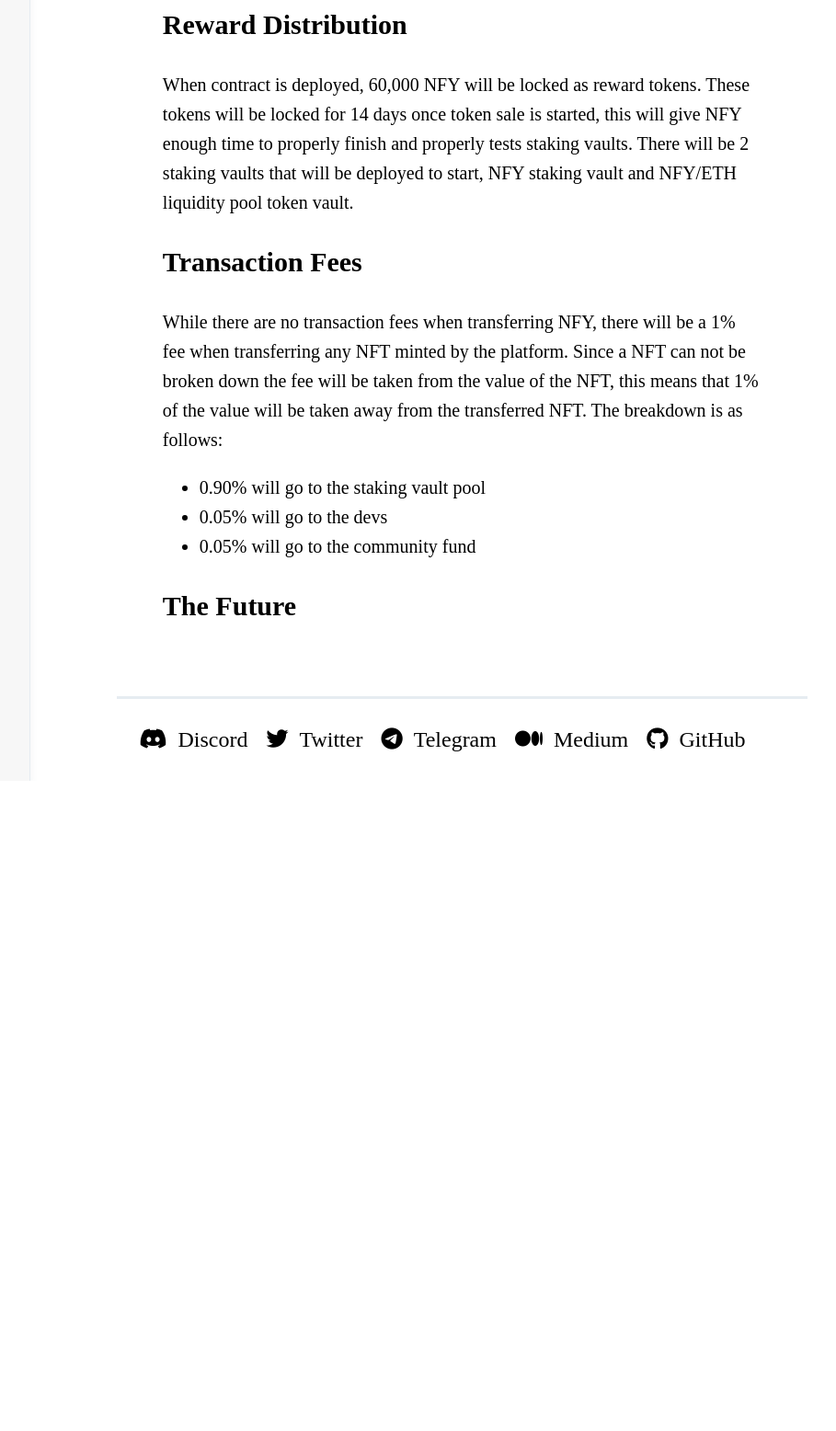
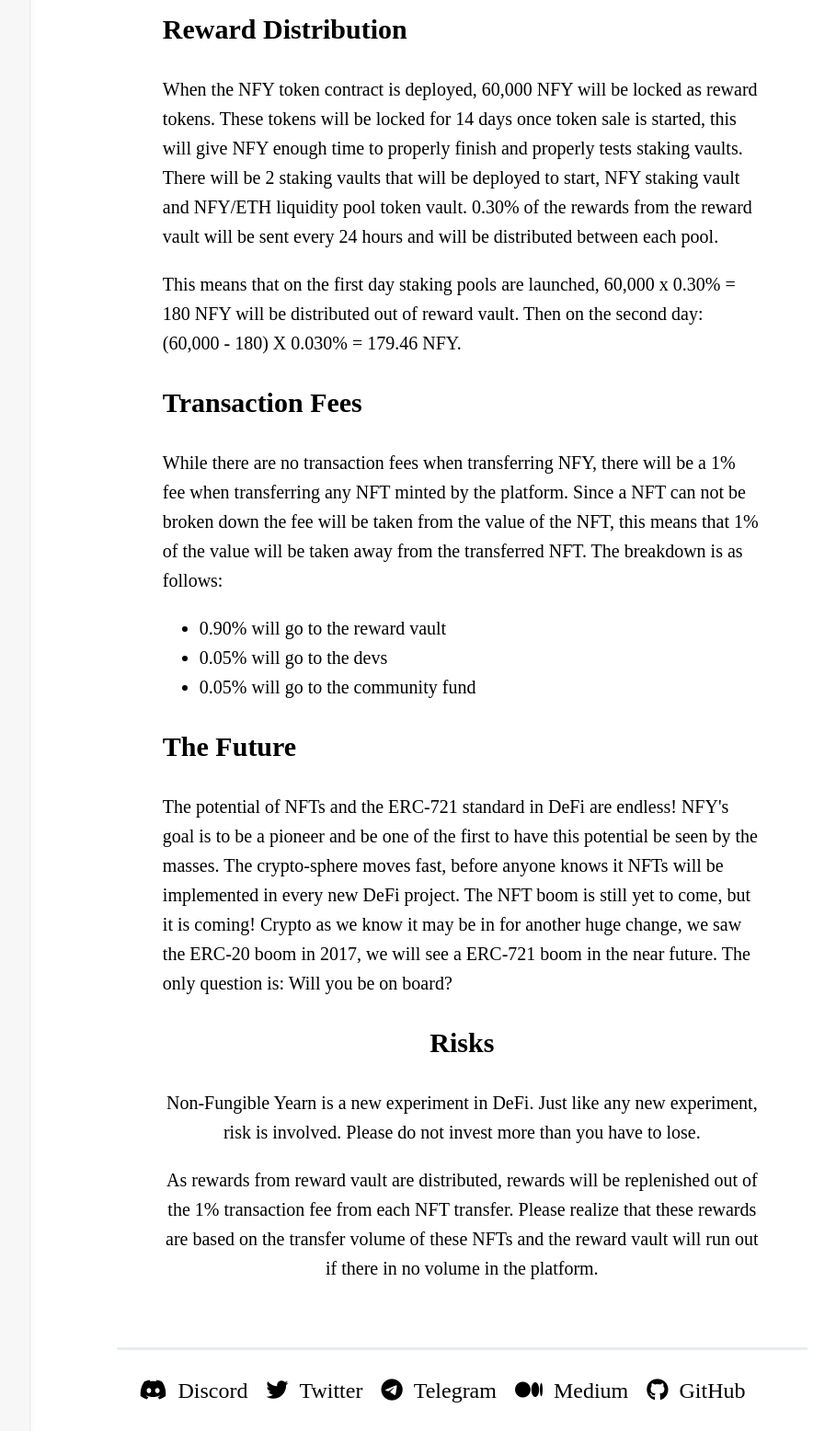
Before and after one commit to BNFYFinance/NFY-Site, a plain HTML site: page about.html in a window 1280 px wide. Shown: the part 3235-4791 px from the top of the page at 92% size, without its empty margins (223-1132 px from the left). Before the commit the page ends 4084 px from the top, so only its background shows below. Drawn offline with Linux system fonts and the light colour scheme.

Commit message:
Static site is complete, can deploy. Only have to connect web3 to interact with Ethereum.

```diff
--- a/about.css
+++ b/about.css
@@ -113,6 +113,10 @@ body {
     align-items: center;
 }
 
+#section8 {
+    text-align: center;
+}
+
 .nav-list {
     list-style: none;
     margin: 0;
--- a/about.html
+++ b/about.html
@@ -93,9 +93,9 @@
                         <ul class="tokenomics-breakdown">
                             <li><strong>Total Supply: </strong>100,000 NFY Tokens</li>
                             <li><strong>Pre-Sale: </strong> 30,000 NFY</li>
-                            <li><strong>UniSwap Liquidity: </strong> 200 ETH¹/ 4,000 NFY (Locked for 18 months)</li>
+                            <li><strong>UniSwap Liquidity: </strong> 200 ETH<sup>*</sup>/ 4,000 NFY (Locked for 18 months)</li>
                             <div>
-                                ¹ = 75% of ETH raised will be used in initial locking of liquidity (Capped at 200 ETH)<br>
+                                <sup>*</sup> = 75% of ETH raised will be used in initial locking of liquidity (Capped at 200 ETH)<br>
                                 Example 1: 200 ETH raised, 150 ETH will be locked for initial liquidity<br>
                                 Example 2: 500 ETH raised, 200 ETH will be locked for initial liquidity
                             </div>
@@ -112,12 +112,16 @@
                 <div id="section5">
                     <h2 id="section5-title">Reward Distribution</h2>
                     <div id="section5-body">
-                        When contract is deployed, 60,000 NFY will be locked as reward tokens. These tokens will be locked for 14 days once token sale is started, this will give NFY enough
+                        <p>
+                        When the NFY token contract is deployed, 60,000 NFY will be locked as reward tokens. These tokens will be locked for 14 days once token sale is started, this will give NFY enough
                         time to properly finish and properly tests staking vaults. There will be 2 staking vaults that will be deployed to start, NFY staking vault and NFY/ETH liquidity pool token
-                        vault.
+                        vault. 0.30% of the rewards from the reward vault will be sent every 24 hours and will be distributed between each pool.
+                        </p>
 
-
-
+                        <p>
+                            This means that on the first day staking pools are launched, 60,000 x 0.30% = 180 NFY will be distributed out of reward vault. Then on the second day:
+                        (60,000 - 180) X 0.030% = 179.46 NFY.
+                        </p>
                     </div>
                 </div>
 
@@ -126,19 +130,38 @@
                     <div id="section6-body">
                         <p>While there are no transaction fees when transferring NFY, there will be a 1% fee when transferring any NFT minted by the platform. Since a NFT can not be broken down the fee
                             will be taken from the value of the NFT, this means that 1% of the value will be taken away from the transferred NFT. The breakdown is as follows:
+                        </p>
                             <ul>
-                                <li>0.90% will go to the staking vault pool</li>
+                                <li>0.90% will go to the reward vault</li>
                                 <li>0.05% will go to the devs</li>
                                 <li>0.05% will go to the community fund</li>
                             </ul>
-                        </p>
                     </div>
                 </div>
 
                 <div id="section7">
                     <h2 id="section7-title">The Future</h2>
                     <div id="section7-body">
+                        <p>
+                        The potential of NFTs and the ERC-721 standard in DeFi are endless! NFY's goal is to be a pioneer and be one of the first to have this potential be seen by the masses.
+                        The crypto-sphere moves fast, before anyone knows it NFTs will be implemented in every new DeFi project. The NFT boom is still yet to come, but it is coming!
+                        Crypto as we know it may be in for another huge change, we saw the ERC-20 boom in 2017, we will see a ERC-721 boom in the near future. The only question is:
+                        Will you be on board?
+                        </p>
+                    </div>
+                </div>
 
+                <div id="section8">
+                    <h2 id="section8-title">Risks</h2>
+                    <div id="section8-body">
+                        <p>
+                            Non-Fungible Yearn is a new experiment in DeFi. Just like any new experiment, risk is involved. Please do not invest more than you have to lose.
+                        </p>
+
+                        <p>
+                            As rewards from reward vault are distributed, rewards will be replenished out of the 1% transaction fee from each NFT transfer. Please realize that
+                            these rewards are based on the transfer volume of these NFTs and the reward vault will run out if there in no volume in the platform.
+                        </p>
                     </div>
                 </div>
 
```
